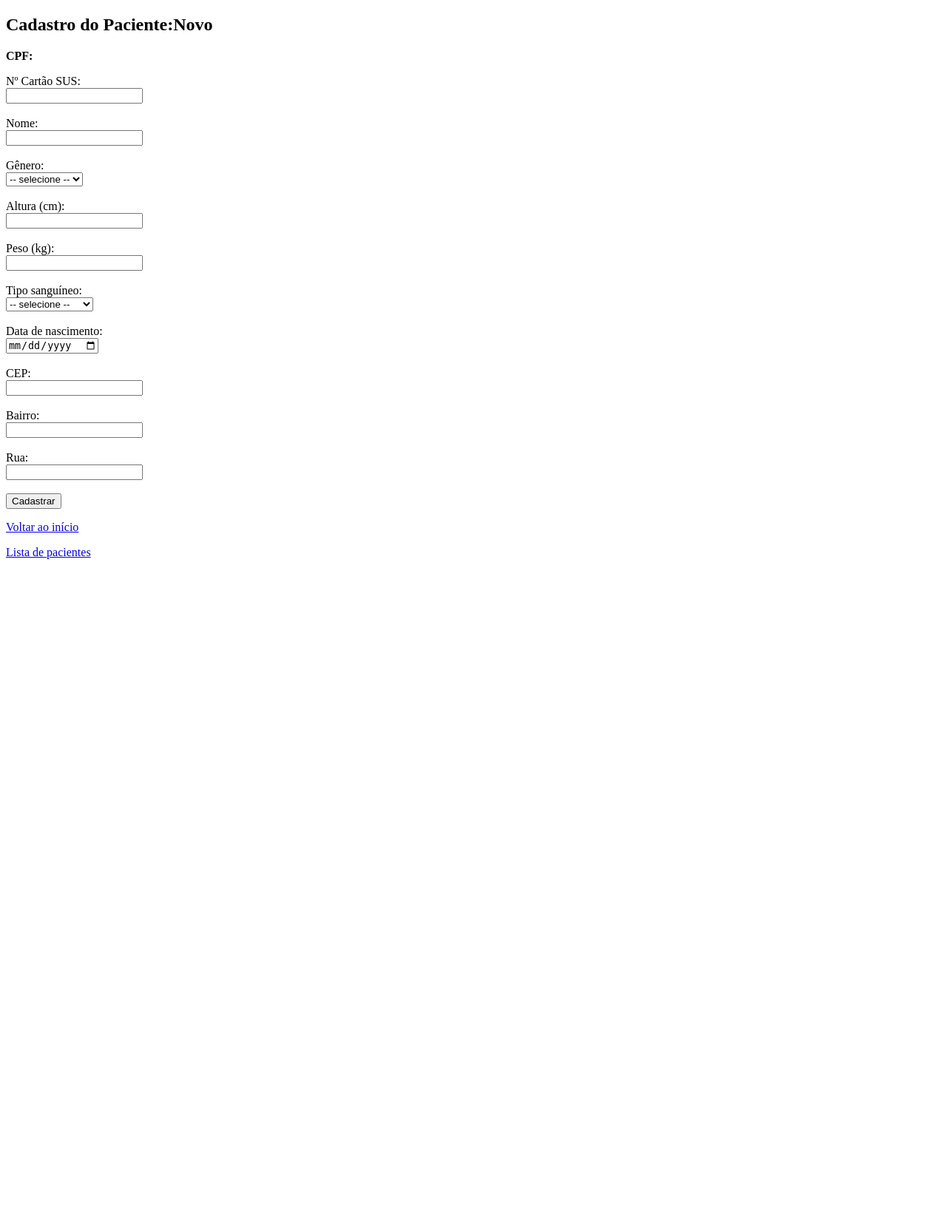
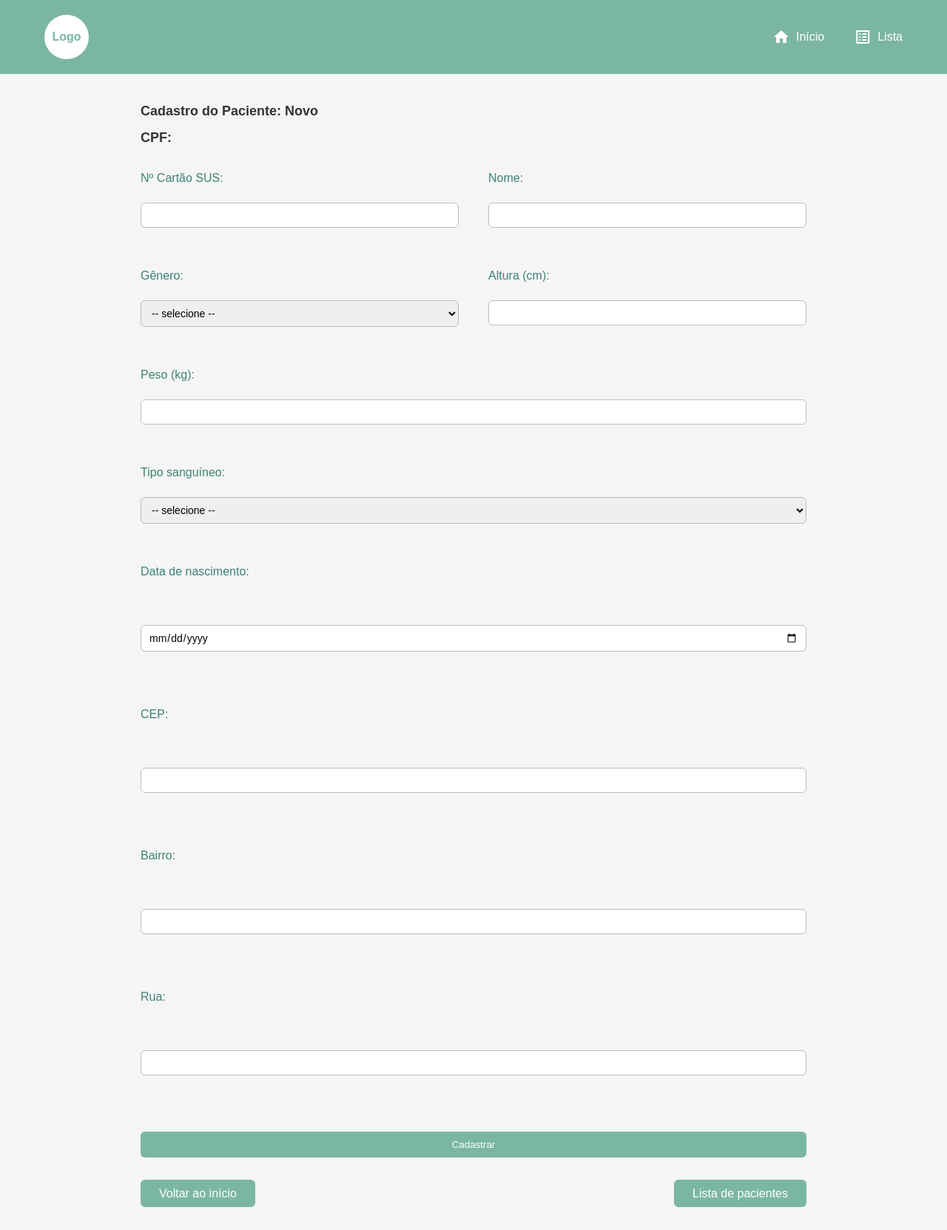
Before and after one commit to modetecris9-tech/TriMed, a Flask app: template trimed/templates/paciente.html in a window 1280 px wide. Shown: the whole page at 74% size. Before the commit the page ends 756 px from the top, so only its background shows below. Run offline with Flask 3, Linux system fonts and the light colour scheme; the template is opened without the code that fills it, so the values that code supplies are empty.

Commit message:
css do paciente.html iniciado

```diff
--- a/testes/tela3.html
+++ b/testes/tela3.html
@@ -7,7 +7,7 @@
   <link rel="stylesheet" href="style.css">
 </head>
 <body>
-  <header class="navbar">
+  <header class="cabecalho">
     <div class="logo">Logo</div>
     <nav class="menu">
       <ul>
@@ -75,7 +75,8 @@
           <input type="text" id="rua" name="rua">
         </div>
       </div>
-      <div class="buttons">
+
+      <div class="botao">
         <button type="submit" class="btn">Cadastrar</button>
         <button type="button" class="btn">Voltar</button>
       </div>
--- a/trimed/app.py
+++ b/trimed/app.py
@@ -92,7 +92,7 @@ def index():
         cpf_raw = request.form.get('cpf','').strip()
         cpf = clean_cpf(cpf_raw)
         if not validar_cpf(cpf):
-            flash('CPF inválido.', 'Erro:')
+            flash('CPF inválido.', 'Erro')
             return redirect(url_for('index'))
         # aceitar qualquer CPF numérico para testes
         return redirect(url_for('paciente', cpf=cpf))
--- a/trimed/static/style.css
+++ b/trimed/static/style.css
@@ -141,6 +141,7 @@ body {
   opacity: 0.9;
 }
 
+/* botão */
 .bloco-botao {
   display: flex;
   justify-content: center;
@@ -241,25 +242,24 @@ a {
 
 h2 {
   font-size: 18px;
-  margin-bottom: 25px;
+  margin-bottom: 15px;
   color: #333;
-  text-align: center;
 }
 
-/* ===== Formulário de Cadastro ===== */
-.cadastro-form {
+/* cadastro */
+.cadastro {
   display: flex;
   flex-direction: column;
   gap: 20px;
 }
 
-.form-grid {
+.item {
   display: grid;
   grid-template-columns: repeat(2, 1fr);
   gap: 18px 40px;
 }
 
-.form-group {
+.grupo {
   display: flex;
   flex-direction: column;
 }
@@ -276,3 +276,30 @@ input, select {
   border-radius: 6px;
   font-size: 14px;
 }
+
+.linha {
+  display: flex;
+  gap: 40px;
+  align-items: flex-start;
+  flex-wrap: wrap;
+}
+
+.campo {
+  flex: 1;
+  display: flex;
+  flex-direction: column;
+}
+
+.campo label {
+  font-weight: 500;
+  margin-bottom: 6px;
+  color: #3d8275;
+}
+
+.campo input,
+.campo select {
+  padding: 8px 10px;
+  border: 1px solid #bcbcbc;
+  border-radius: 6px;
+  font-size: 14px;
+}
--- a/trimed/templates/paciente.html
+++ b/trimed/templates/paciente.html
@@ -3,8 +3,22 @@
   <head>
     <meta charset="UTF-8">
     <title>Paciente {{ dados.nome if dados else cpf }}</title>
+    <link rel="stylesheet" href="{{ url_for('static', filename='style.css') }}">
+    <link href="https://fonts.googleapis.com/icon?family=Material+Icons" rel="stylesheet">
   </head>
   <body>
+
+    <header>
+      <div class="cabecalho">
+        <div class="logo">Logo</div>
+        <nav class="menu">
+          <ul>
+            <li><a href="{{ url_for('index') }}"><i class="material-icons">home</i> Início</a></li>
+            <li><a href="{{ url_for('lista') }}"><i class="material-icons">list_alt</i> Lista</a></li>
+          </ul>
+        </nav>
+      </div>
+    </header>
 
     {% with messages = get_flashed_messages(with_categories=True) %}
       {% if messages %}
@@ -16,69 +30,85 @@
       {% endif %}
     {% endwith %}
 
-    <h2>Cadastro do Paciente:{{ dados.nome if dados else "Novo" }}</h2>
+    <main class="conteudo">
+      <h2>Cadastro do Paciente: {{ dados.nome if dados else "Novo" }}</h2>
+      <form class="cadastro" method="post">
+        <h2><strong>CPF:</strong> {{ cpf|format_cpf }}</h2>
 
-    <form method="post">
-      <p><strong>CPF:</strong> {{ cpf|format_cpf }}</p>
-
-      <label for="sus">Nº Cartão SUS:</label><br>
+        <div class="linha">
+          <div class="campo">
+            <label class="item" for="sus">Nº Cartão SUS:</label><br>
             {% if dados %}
               <input type="text" name="sus" id="sus" value="{{ dados.sus }}" readonly class="readonly"><br><br>
             {% else %}
               <input type="text" name="sus" id="sus" value="" ><br><br>
             {% endif %}
+          </div>
 
-      <label for="nome">Nome:</label><br>
+          <div class="campo">
+            <label class="item" for="nome">Nome:</label><br>
             {% if dados %}
               <input type="text" name="nome" id="nome" value="{{ dados.nome }}" readonly class="readonly" required><br><br>
             {% else %}
               <input type="text" name="nome" id="nome" value="" required><br><br>
             {% endif %}
+          </div>
+        </div>
 
-      <label for="genero">Gênero:</label><br>
-      <select name="genero" id="genero">
-      <option value="">-- selecione --</option>
+        <div class="linha">
+          <div class="campo">
+            <label class="item" for="genero">Gênero:</label><br>
+            <select class="grupo" name="genero" id="genero">
+              <option class="item-grupo" value="">-- selecione --</option>
               <option value="Masculino" {% if dados and dados.genero == 'Masculino' %}selected{% endif %}>Masculino</option>
               <option value="Feminino" {% if dados and dados.genero == 'Feminino' %}selected{% endif %}>Feminino</option>
               <option value="Outro" {% if dados and dados.genero == 'Outro' %}selected{% endif %}>Outro</option>
             </select><br><br>
+          </div>
 
+          <div class="campo">
+            <label class="item" for="altura">Altura (cm):</label><br>
+            <input type="text" name="altura" id="altura" value="{{ dados.altura if dados else '' }}" required><br><br>
+          </div>
 
-      <label for="altura">Altura (cm):</label><br>
-      <input type="text" name="altura" id="altura" value="{{ dados.altura if dados else '' }}" required><br><br>
-
-      <label for="peso">Peso (kg):</label><br>
+        </div class="linha">
+          <div class="campo">
+            <label class="item" for="peso">Peso (kg):</label><br>
             <input type="text" name="peso" id="peso" value="{{ dados.peso if dados else '' }}" required><br><br>
-      <label for="tipo_sanguineo">Tipo sanguíneo:</label><br>
+          </div>
+          <div class="campo">
+            <label class="item" for="tipo_sanguineo">Tipo sanguíneo:</label><br>
             {% set tipos = ['A+','A-','B+','B-','AB+','AB-','O+','O-', 'Não identificado'] %}
             {% if dados %}
-        <select id="tipo_sanguineo_display" disabled class="readonly" required>
-          <option>{{ dados.tipo_sanguineo }}</option>
+              <select class="grupo" id="tipo_sanguineo_display" disabled class="readonly" required>
+                <option class="item-grupo">{{ dados.tipo_sanguineo }}</option>
               </select>
               <input type="hidden" name="tipo_sanguineo" value="{{ dados.tipo_sanguineo }}" required><br><br>
             {% else %}
-        <select name="tipo_sanguineo" id="tipo_sanguineo" required>
-          <option value="">-- selecione --</option>
+              <select class="grupo"name="tipo_sanguineo" id="tipo_sanguineo" required>
+                <option class="item-grupo" value="">-- selecione --</option>
                 {% for t in tipos %}
                   <option value="{{ t }}">{{ t }}</option>
                 {% endfor %}
               </select><br><br>
             {% endif %}
+          </div>
+        </div>
 
-      <label for="data_nascimento">Data de nascimento:</label><br>
+        <label class="item" for="data_nascimento">Data de nascimento:</label><br>
         {% if dados %}
           <input type="date" name="data_nascimento" id="data_nascimento" value="{{ dados.data_nascimento }}" readonly class="readonly" required><br><br>
         {% else %}
           <input type="date" name="data_nascimento" id="data_nascimento" value="" required><br><br>
         {% endif %}
 
-      <label for="cep">CEP:</label><br>
+        <label class="item" for="cep">CEP:</label><br>
         <input type="text" name="cep" id="cep" value="{{ dados.cep if dados else '' }}" required><br><br>
 
-      <label for="bairro">Bairro:</label><br>
+        <label class="item" for="bairro">Bairro:</label><br>
         <input type="text" name="bairro" id="bairro" value="{{ dados.bairro if dados else '' }}" required><br><br>
 
-      <label for="rua">Rua:</label><br>
+        <label class="item" for="rua">Rua:</label><br>
         <input type="text" name="rua" id="rua" value="{{ dados.rua if dados else '' }}" required><br><br>
       {% if imc %}
       <div>
@@ -87,14 +117,16 @@
           <p><strong>Classificação:</strong> {{ classificacao }}</p>
       </div>
       {% endif %}
-      <button type="submit">{{ 'Salvar Alterações' if dados else 'Cadastrar' }}</button>
+        <button class="botao" type="submit">{{ 'Salvar Alterações' if dados else 'Cadastrar' }}</button>
+
       </form>
-
-    <p><a href="{{ url_for('index') }}">Voltar ao início</a></p>
-    <p><a href="{{ url_for('lista') }}">Lista de pacientes</a></p>
+      <div class="fim">
+        <p><a href="{{ url_for('index') }}" class="botao">Voltar ao início</a></p>
+        <p><a href="{{ url_for('lista') }}" class="botao">Lista de pacientes</a></p>
         {% if dados %}
-    <a href="{{ url_for('questionario', cpf=dados.cpf) }}">Questionário de Saúde</a>
+        <a href="{{ url_for('questionario', cpf=dados.cpf) }}" class="botao">Questionário de Saúde</a>
         {% endif %}
-
+      </div>
+    </main>
 </body>
 </html>
```
Lines whose indentation alone changed are shown as unchanged.
